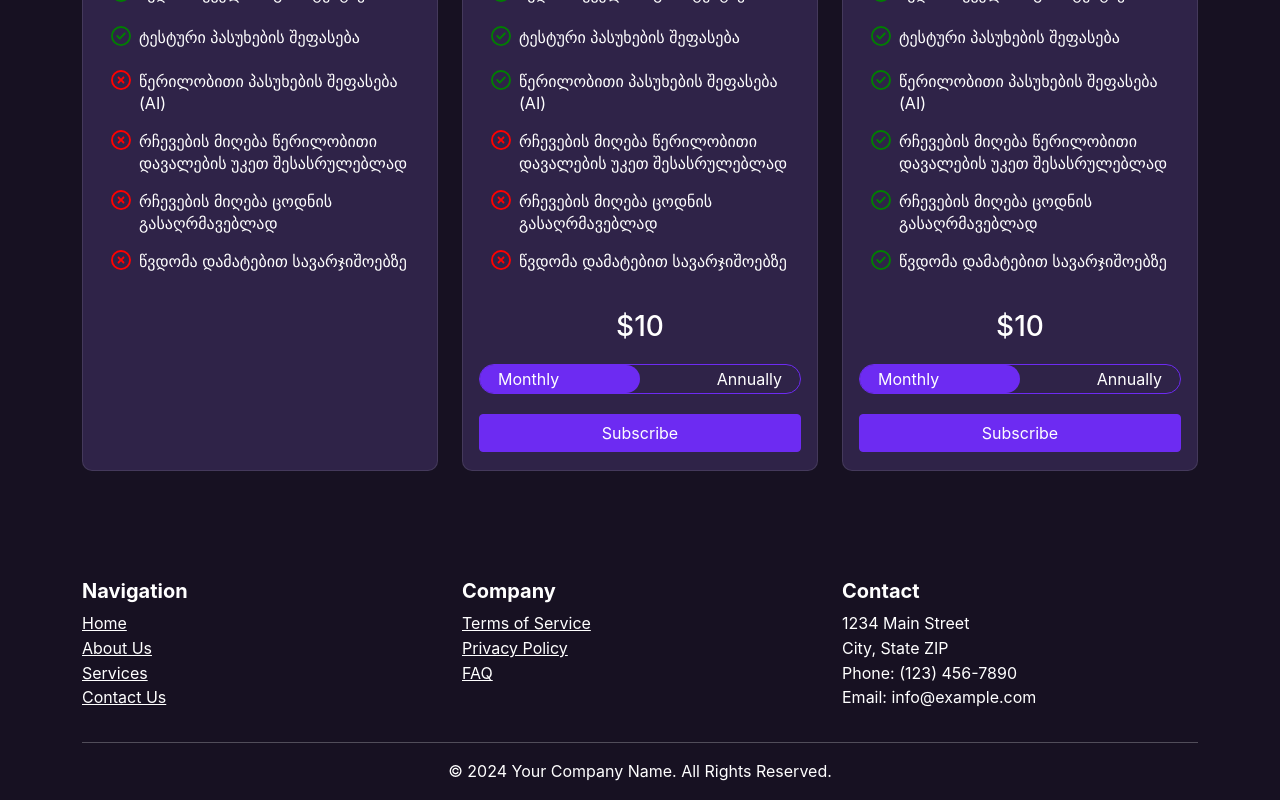
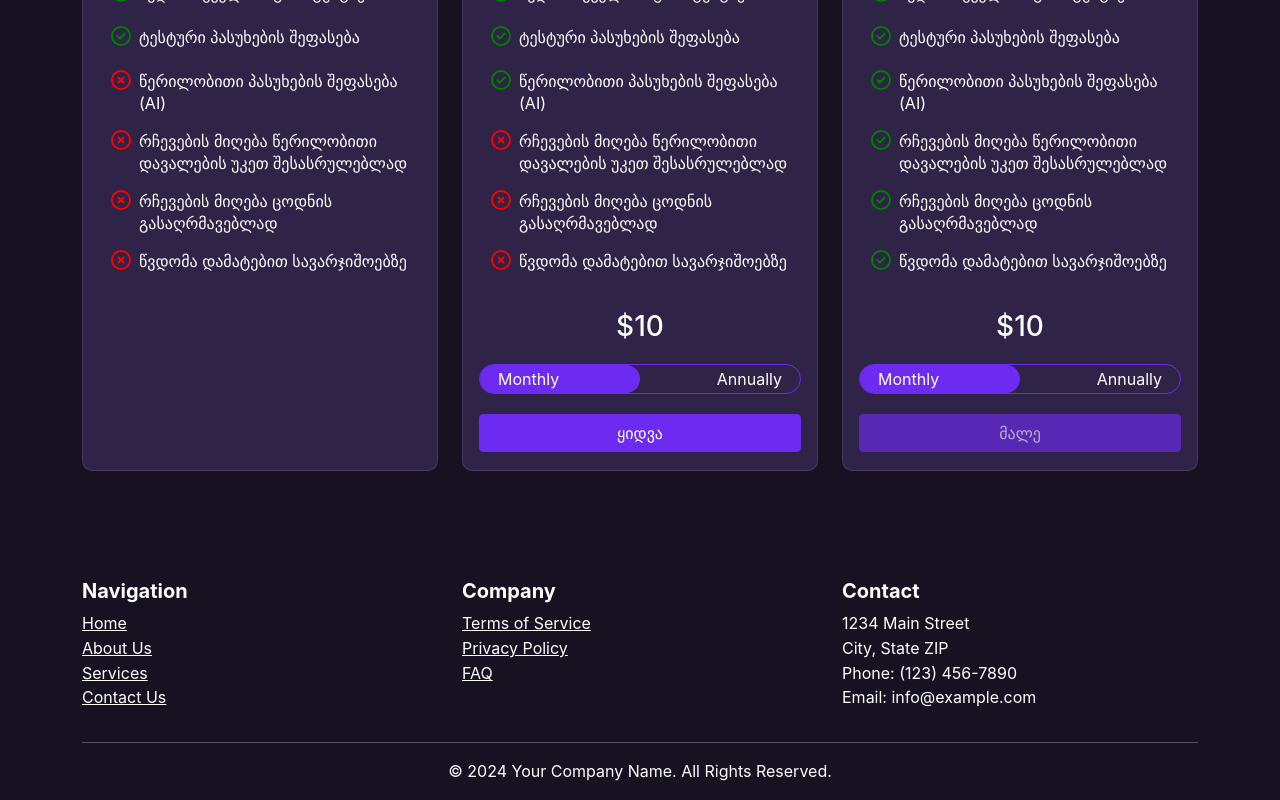
Before and after one commit to 3Threads/repetAItor, a React (Create React App) app: page / in a window 1280 px wide. Shown: the part 1088-1888 px from the top of the page. Built offline with nearby package versions, Linux system fonts and the light colour scheme.

Commit message:
Disable ultimate

```diff
--- a/src/components/homepageComponents/Services.tsx
+++ b/src/components/homepageComponents/Services.tsx
@@ -79,7 +79,7 @@ export const Services = () => {
                                     }}
                                     onClick={() => handleSubscribe('PremiumMonthly')}
                                 >
-                                    Subscribe
+                                    ყიდვა
                                 </Button>
                             }
                         annuallyButton=
@@ -94,7 +94,7 @@ export const Services = () => {
                                     }}
                                     onClick={() => handleSubscribe('PremiumAnnually')}
                                 >
-                                    Subscribe
+                                    ყიდვა
                                 </Button>
                             }
                     />
@@ -127,8 +127,9 @@ export const Services = () => {
                                         marginBottom: '8px'
                                     }}
                                     onClick={() => handleSubscribe('UltimateMonthly')}
+                                    disabled
                                 >
-                                    Subscribe
+                                    მალე
                                 </Button>
                             }
                         annuallyButton=
@@ -141,8 +142,9 @@ export const Services = () => {
                                             marginBottom: '8px'
                                         }}
                                         onClick={() => handleSubscribe('UltimateAnnually')}
+                                        disabled
                                 >
-                                    Subscribe
+                                    მალე
                                 </Button>
                             }
                     />
```
